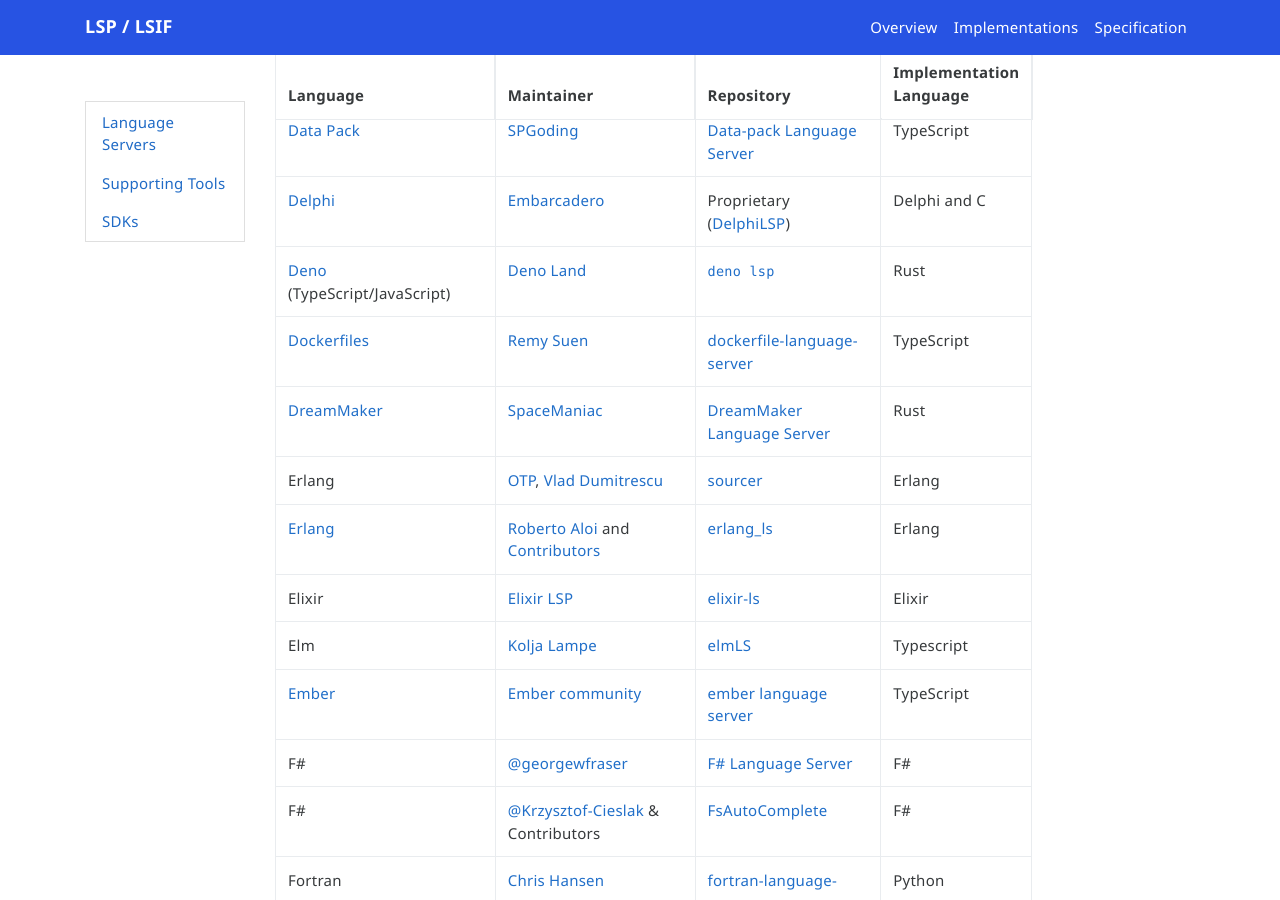
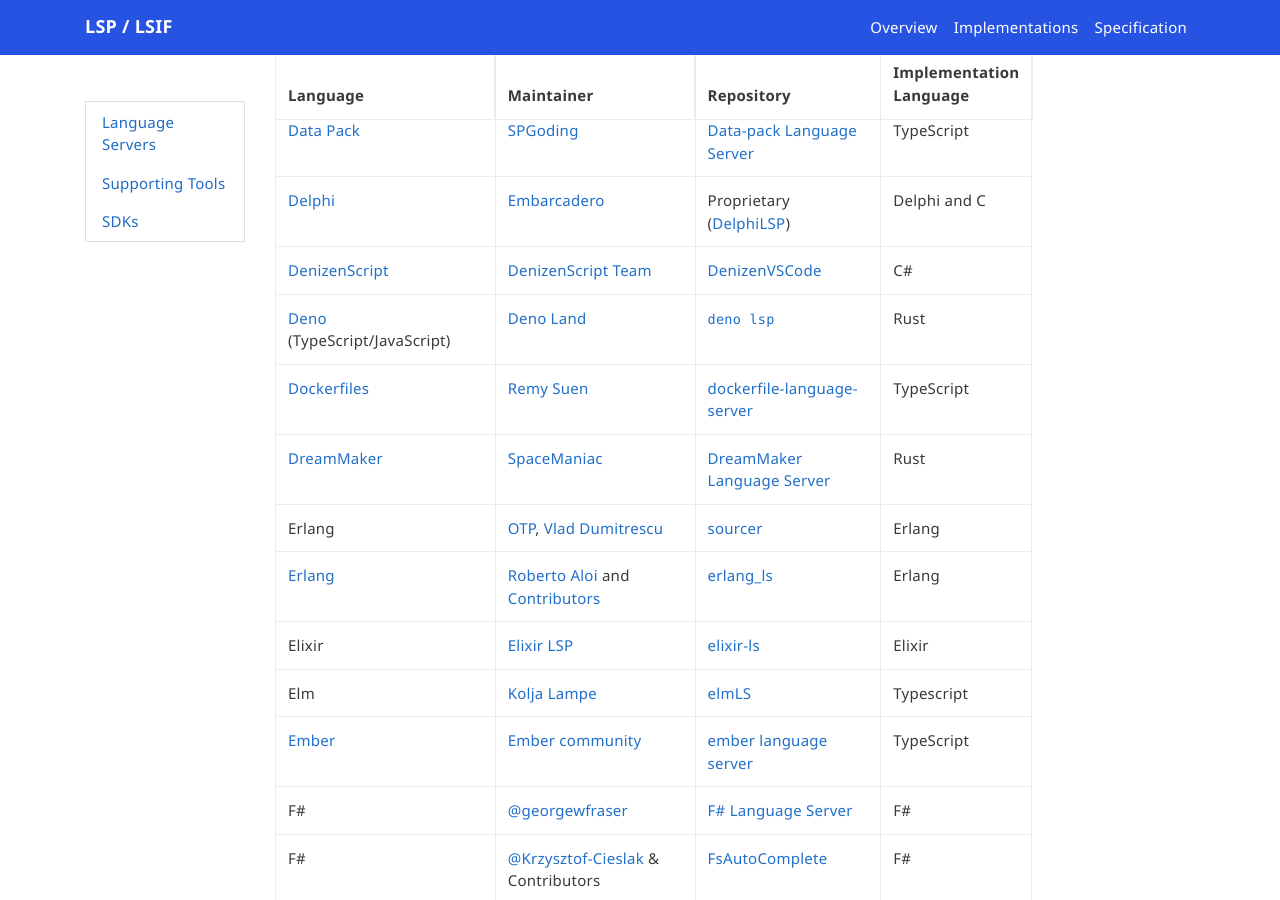
Before and after one commit to microsoft/language-server-protocol, a Jekyll site: the page built from _implementors/servers.md, in a window 1280 px wide and 900 px high, scrolled down 2537 px. Built offline with Jekyll 4.4.1, drawn with Linux system fonts in a browser that asks for light colours; nearby versions of some CDN libraries; comment, search, counter and statistics services are not loaded.

Commit message:
Add DenizenScript to implementing language server list (#1608)

```diff
--- a/_implementors/servers.md
+++ b/_implementors/servers.md
@@ -54,6 +54,7 @@
 | Dart | [Dart Team](https://dart.dev/) | [Dart SDK](https://github.com/dart-lang/sdk/blob/master/pkg/analysis_server/tool/lsp_spec/README.md) | Dart |
 | [Data Pack](https://minecraft.gamepedia.com/Data_Pack) | [SPGoding](https://github.com/SPGoding) | [Data-pack Language Server](https://github.com/SPGoding/datapack-language-server) | TypeScript |
 | [Delphi](https://www.embarcadero.com/products/delphi) | [Embarcadero](https://www.embarcadero.com/) | Proprietary ([DelphiLSP](http://docwiki.embarcadero.com/RADStudio/en/Code_Insight_References)) | Delphi and C |
+| [DenizenScript](https://denizenscript.com/) | [DenizenScript Team](https://github.com/DenizenScript/) | [DenizenVSCode](https://github.com/DenizenScript/DenizenVSCode) | C# |
 | [Deno](https://deno.land) (TypeScript/JavaScript) | [Deno Land](https://github.com/denoland) | [`deno lsp`](https://github.com/denoland/deno/tree/main/cli/lsp) | Rust |
 | [Dockerfiles](https://docs.docker.com/engine/reference/builder/)| [Remy Suen](https://github.com/rcjsuen) | [dockerfile-language-server](https://github.com/rcjsuen/dockerfile-language-server-nodejs) | TypeScript |
 | [DreamMaker](https://secure.byond.com/) | [SpaceManiac](https://www.platymuus.com) | [DreamMaker Language Server](https://github.com/SpaceManiac/SpacemanDMM/tree/master/src/langserver) | Rust |
```
